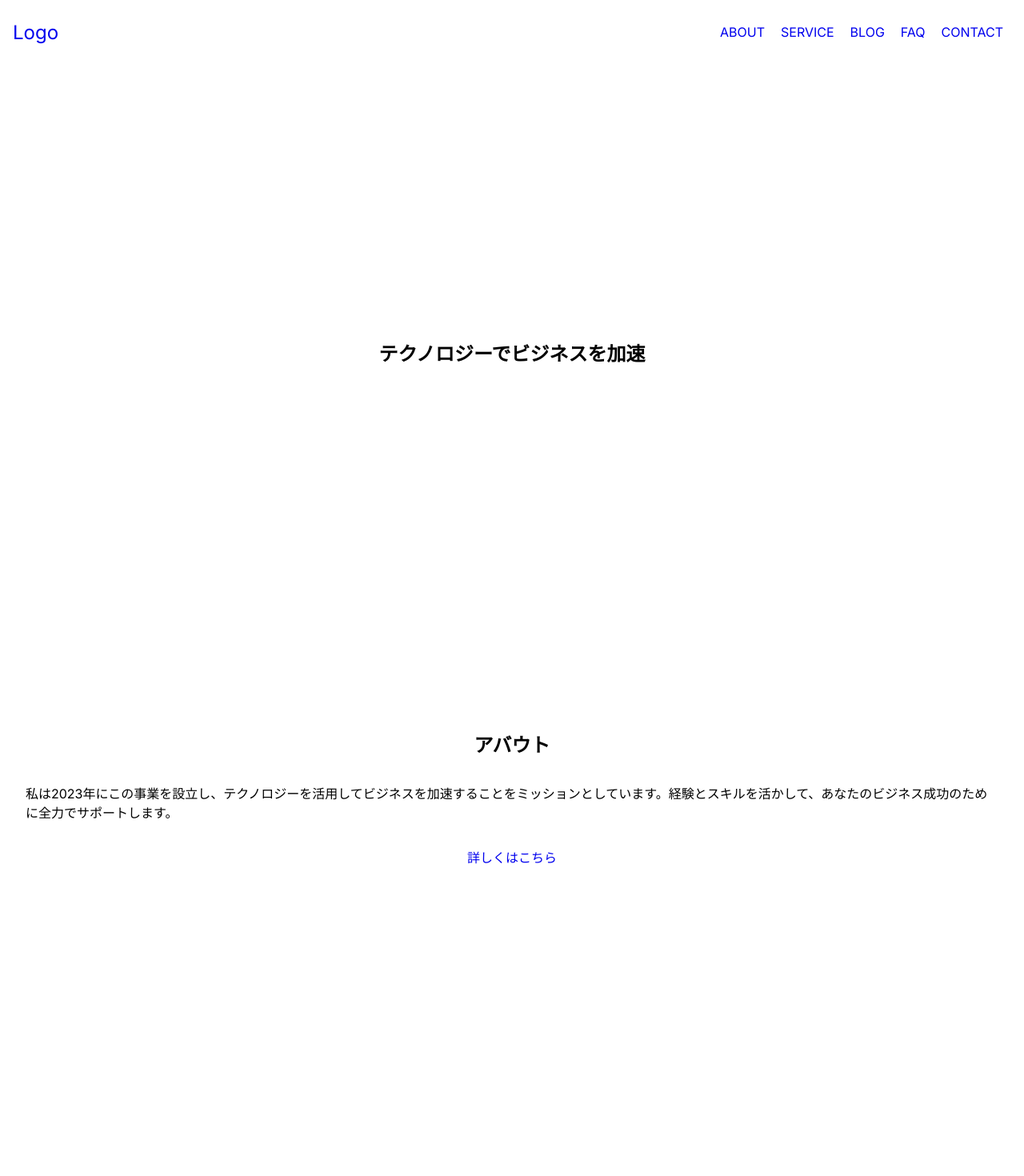
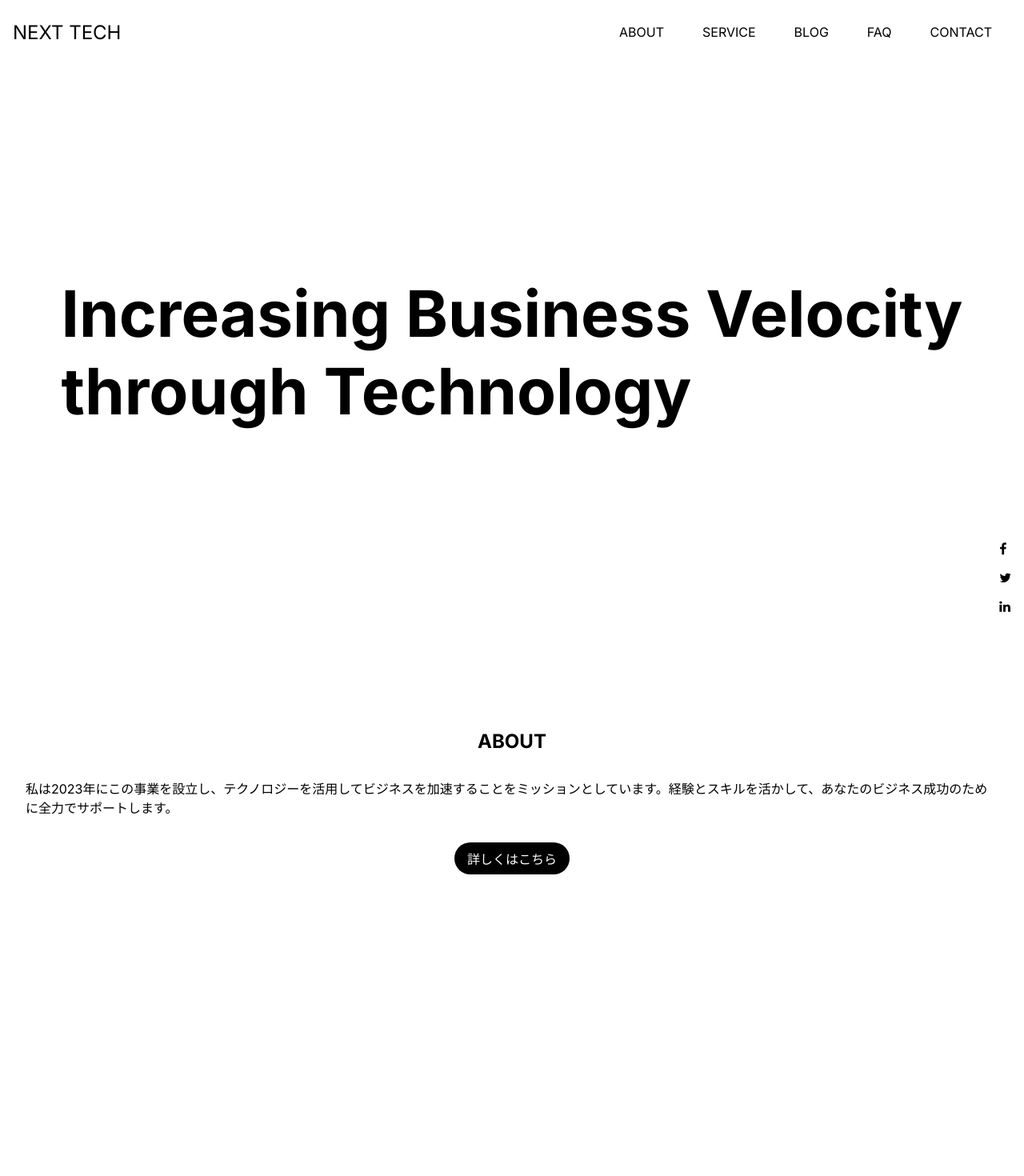
Before and after one commit to shim369/Nextjs-TypeScript-Newt-Site2, a Next.js app: page / in a window 1280 px wide. Shown: the top 1470 px of the page at 80% size. Built offline with nearby package versions, Linux system fonts and the light colour scheme.

Commit message:
update text & scss

```diff
--- a/app/about/page.tsx
+++ b/app/about/page.tsx
@@ -8,7 +8,7 @@ export default function Page() {
   return (
     <section id="about">
       <div className={'container'}>
-      <h2>アバウト</h2>
+      <h2>ABOUT</h2>
 
       <h3>ビジョン</h3>
       <p>テクノロジーが日々進化する中で、常に最前線で最高のサービスを提供することを目指しています。私のビジョンは、クライアントが目指す成功をテクノロジーで実現するパートナーであることです。</p>
--- a/app/blog/page.tsx
+++ b/app/blog/page.tsx
@@ -9,7 +9,7 @@ export default function Page() {
   return (
     <section id="blog">
     <div className={'container'}>
-      <h2>ブログ/記事</h2>
+      <h2>BLOG</h2>
 
       <h3>カテゴリー</h3>
 
--- a/app/components/Footer.tsx
+++ b/app/components/Footer.tsx
@@ -4,12 +4,7 @@ import 'font-awesome/css/font-awesome.min.css';
 export const Footer = () => {
   return (
     <footer className={'footer'}>
-        <p>@2023 Create Next App</p>
-        <ul className={'sns-link'}>
-          <li><Link href="#"><i className="fa fa-facebook"></i></Link></li>
-          <li><Link href="#"><i className="fa fa-twitter"></i></Link></li>
-          <li><Link href="#"><i className="fa fa-linkedin"></i></Link></li>
-        </ul>
+        <p>@2023 NEXT TECH</p>
     </footer>
   )
 }
--- a/app/components/Header.tsx
+++ b/app/components/Header.tsx
@@ -4,15 +4,20 @@ export const Header = () => {
   return (
     <header className={'header'}>
         <div className={'header-inner'}>
-            <a href="/" className={'logo'}>Logo</a>
+            <a href="/" className={'logo'}>NEXT TECH</a>
             <nav className={'nav'}>
-                <Link href="/about">about</Link>
-                <Link href="/service">service</Link>
-                <Link href="/blog">blog</Link>
-                <Link href="/faq">faq</Link>
-                <Link href="/contact">contact</Link>
+                <Link href="/about">ABOUT</Link>
+                <Link href="/service">SERVICE</Link>
+                <Link href="/blog">BLOG</Link>
+                <Link href="/faq">FAQ</Link>
+                <Link href="/contact">CONTACT</Link>
             </nav>
         </div>
+        <ul className={'sns-link'}>
+          <li><Link href="#"><i className="fa fa-facebook"></i></Link></li>
+          <li><Link href="#"><i className="fa fa-twitter"></i></Link></li>
+          <li><Link href="#"><i className="fa fa-linkedin"></i></Link></li>
+        </ul>
     </header>
   )
 }
--- a/app/contact/page.tsx
+++ b/app/contact/page.tsx
@@ -9,7 +9,7 @@ export default function Page() {
   return (
     <section id="contact">
       <div className={'container'}>
-      <h2>お問い合わせ</h2>
+      <h2>CONTACT</h2>
 
       <h3>お問い合わせフォーム</h3>
       <form action="/submit" method="post">
--- a/app/faq/page.tsx
+++ b/app/faq/page.tsx
@@ -8,7 +8,7 @@ export default function Page() {
   return (
 <section id="faq">
   <div className={'container'}>
-  <h2>FAQ（よくある質問）</h2>
+  <h2>FAQ</h2>
   <dl>
     <dt>Q1: サービスの料金はどのように決まりますか？</dt>
     <dd>A1: 料金はプロジェクトの規模、要件、使用する技術によって異なります。基本プランは¥300,000からとなっていますが、具体的な見積もりはプロジェクトの詳細をお知らせいただいた上でお出しします。</dd>
--- a/app/layout.css
+++ b/app/layout.css
@@ -2,6 +2,7 @@
     box-sizing: border-box;
     padding: 0;
     margin: 0;
+    transition: all .3s;
 }
 
 html,
--- a/app/layout.tsx
+++ b/app/layout.tsx
@@ -9,8 +9,8 @@ import Head from 'next/head'
 const inter = Inter({ subsets: ['latin'] })
 
 export const metadata: Metadata = {
-  title: 'Create Next App',
-  description: 'Generated by create next app',
+  title: 'NEXT TECH',
+  description: 'NEXT TECH',
 }
 
 export default function RootLayout({
--- a/app/page.tsx
+++ b/app/page.tsx
@@ -7,21 +7,21 @@ export default function Home() {
     <>
       <section id="home" className={'main-visual'}>
           <div className={'main-visual-inner'}>
-            <h1>テクノロジーでビジネスを加速</h1>
+            <h1>Increasing Business Velocity <br />through Technology</h1>
           </div>
       </section>
       <main className={'main'}>
         <section id="about">
           <div className={'container'}>
-            <h2>アバウト</h2>
+            <h2>ABOUT</h2>
             <p>私は2023年にこの事業を設立し、テクノロジーを活用してビジネスを加速することをミッションとしています。経験とスキルを活かして、あなたのビジネス成功のために全力でサポートします。</p>
-            <Link href="/about">詳しくはこちら</Link>
+            <Link href="/about" className={'link-btn'}>詳しくはこちら</Link>
           </div>
         </section>
 
         <section id="services">
           <div className={'container'}>
-            <h2>サービス</h2>
+            <h2>SERVICE</h2>
             <p>HTML, CSS, JavaScript, Pythonなどを駆使して、あなたのビジネスに最適なウェブソリューションを提供します。オンラインショップから企業サイトまで、多様なニーズに対応します。</p>
             <Link href="/service">詳しくはこちら</Link>
           </div>
@@ -29,25 +29,25 @@ export default function Home() {
 
         <section id="blog">
           <div className={'container'}>
-            <h2>ブログ</h2>
+            <h2>BLOG</h2>
             <p>最新のテクノロジートレンドからプログラミングのチュートリアル、最新情報まで、幅広いトピックを網羅した記事を定期的に公開しています。業界の最新動向を把握するための信頼性の高い情報源です。</p>
-            <Link href="/blog">詳しくはこちら</Link>
+            <Link href="/blog" className={'link-btn'}>詳しくはこちら</Link>
           </div>
         </section>
 
         <section id="faq">
           <div className={'container'}>
-            <h2>よくある質問</h2>
+            <h2>FAQ</h2>
             <p>料金設定から開発後のサポート、使用技術に至るまで、頻繁に寄せられる質問とその回答を一覧でご紹介しています。不明点や疑問があれば、このセクションで速やかに解決できるかもしれません。</p>
-            <Link href="/faq">詳しくはこちら</Link>
+            <Link href="/faq" className={'link-btn'}>詳しくはこちら</Link>
           </div>
         </section>
 
         <section id="contact">
           <div className={'container'}>
-            <h2>お問い合わせ</h2>
+            <h2>CONTACT</h2>
             <p>ご質問やお見積りのご依頼は、電話またはメールでお気軽にどうぞ。専門のスキルを活かして、丁寧に対応させていただきます。ビジネスの成功に向けて、最適なソリューションを一緒に考えましょう。</p>
-            <Link href="/contact">詳しくはこちら</Link>
+            <Link href="/contact" className={'link-btn'}>詳しくはこちら</Link>
           </div>
         </section>
       </main>
--- a/app/service/page.tsx
+++ b/app/service/page.tsx
@@ -9,7 +9,7 @@ export default function Page() {
   return (
     <section id="service">
     <div className={'container'}>
-      <h2>サービス</h2>
+      <h2>SERVICE</h2>
 
       <h3>サービス一覧</h3>
       <ul>
--- a/app/styles/style.scss
+++ b/app/styles/style.scss
@@ -1,8 +1,10 @@
 :root {
     --max-width: 1100px;
-    --border-radius: 12px;
+    --border-radius: 3rem;
 }
 
+.header {
+    position: relative;
     .header-inner {
         display: flex;
         justify-content: space-between;
@@ -11,17 +13,35 @@
         padding: 1rem;
         height: 10vh;
     }
-
     .logo {
         font-size: 1.5rem;
+        color: #000;
     }
-
     .nav {
         display: flex;
         a {
-        padding: 10px;
             display: block;
             text-transform: uppercase;
+            color: #000;
+            border-radius: var(--border-radius);
+            padding: .5rem 1rem;
+            margin: 0 .5rem;
+            &:hover {
+                background: #000;
+                color: #fff;
+            }
+        }
+    }
+    .sns-link {
+        position: fixed;
+        bottom: 2rem;
+        right: 1rem;
+        li {
+            margin-top: 1rem;
+        }
+        a {
+            color: #000;
+        }
     }
 }
 
@@ -32,6 +52,9 @@
         display: flex;
         justify-content: center;
         align-items: center;
+        h1 {
+            font-size: 5rem;
+        }
     }
 }
 
@@ -75,6 +98,16 @@
             margin-bottom: 2rem;
         }
     }
+    .link-btn {
+        color: #fff;
+        background: #000;
+        padding: .5rem 1rem;
+        border-radius: var(--border-radius);
+        &:hover {
+            background: #fff;
+            color: #000;
+        }
+    }
 }
 
 .footer {
@@ -84,9 +117,3 @@
     position: relative;
     padding: 1rem;
 }
-
-.sns-link {
-    position: absolute;
-    bottom: 10px;
-    right: 10px;
-}
```
Lines whose indentation alone changed are shown as unchanged.
